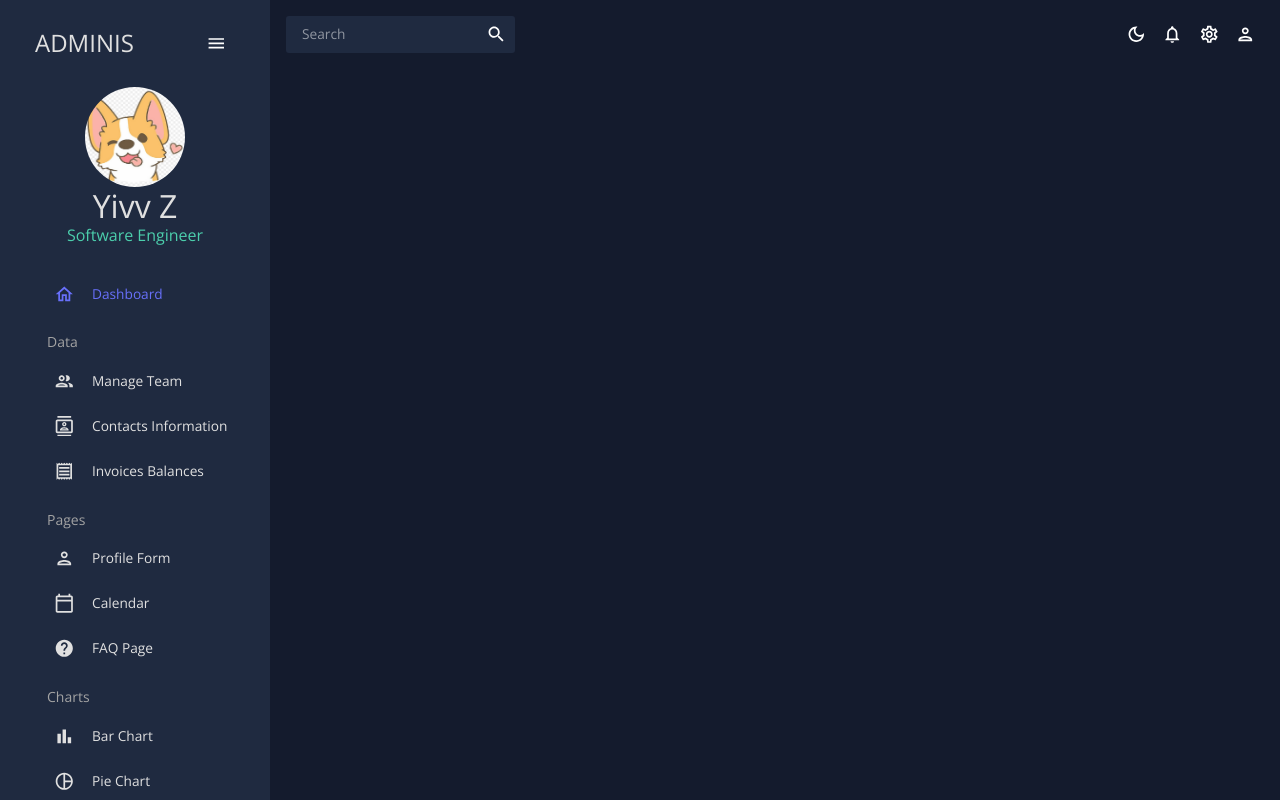
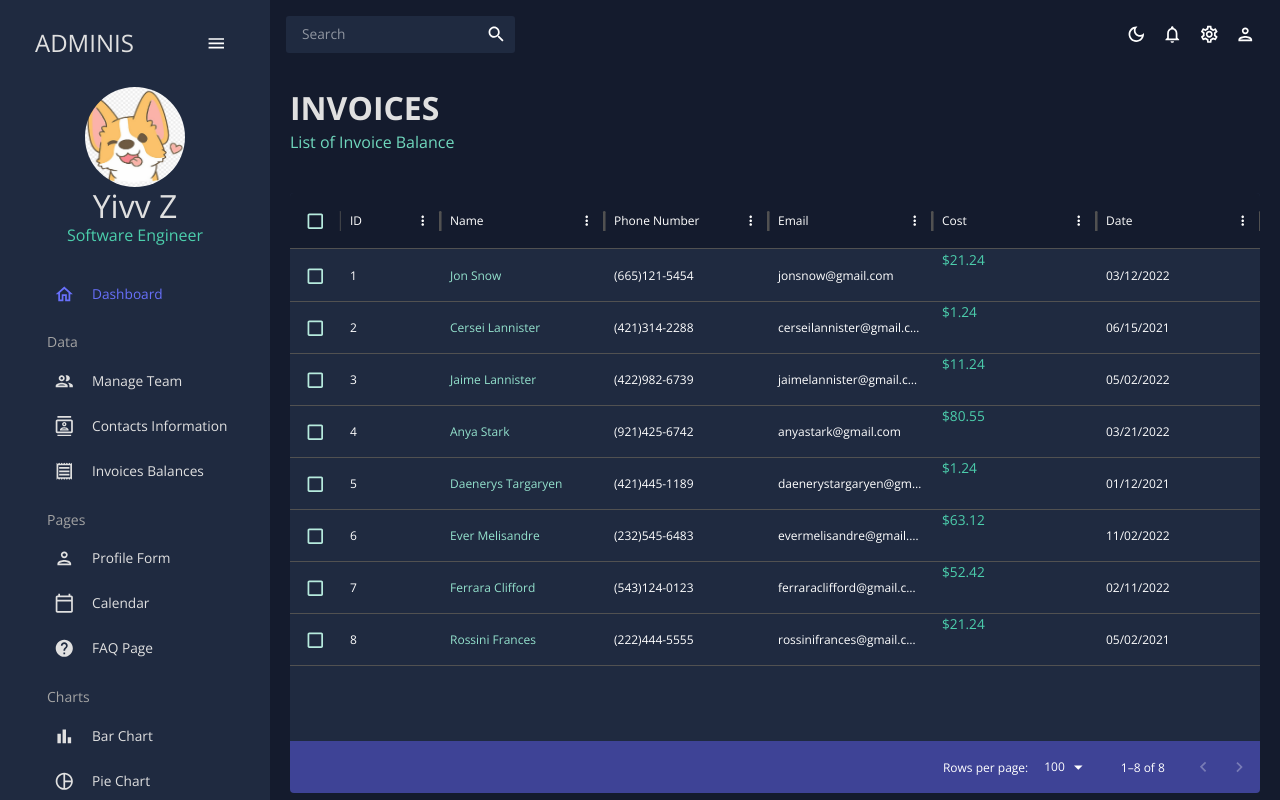
Before and after one commit to yivvm/Project-Dashboard, a React (Create React App) app: page /invoices in a window 1280 px wide. Built offline with nearby package versions, Linux system fonts and the light colour scheme.

Commit message:
create Invoices page

```diff
--- a/src/App.js
+++ b/src/App.js
@@ -6,7 +6,7 @@
 import Dashboard from "./scenes/dashboard";
 import Team from "./scenes/team";
 import Contacts from "./scenes/contacts";
-// import Invoices from "./scenes/invoices";
+import Invoices from "./scenes/invoices";
 // import Bar from "./scenes/bar";
 // import Form from "./scenes/form";
 // import Line from "./scenes/line";
@@ -30,7 +30,7 @@
               <Route path="/" element={<Dashboard />} />
               <Route path="/team" element={<Team />} />
               <Route path="/contacts" element={<Contacts />} />
-              {/* <Route path="/invoices" element={<Invoices />} /> */}
+              <Route path="/invoices" element={<Invoices />} />
               {/* <Route path="/bar" element={<Bar />} /> */}
               {/* <Route path="/form" element={<Form />} /> */}
               {/* <Route path="/line" element={<Line />} /> */}
--- /dev/null
+++ b/src/scenes/invoices/index.jsx
@@ -0,0 +1,87 @@
+import { Box, Typography, useTheme } from '@mui/material'
+import { DataGrid } from '@mui/x-data-grid'
+import { tokens } from '../../theme'
+import { mockDataInvoices } from '../../data/mockData'
+import Header from '../../components/Header'
+
+export default function Invoices() {
+    const theme = useTheme()
+    const colors = tokens(theme.palette.mode)
+
+    const columns = [
+        { field: "id", headerName: "ID"},
+        {
+            field: "name",
+            headerName: "Name",
+            flex: 1,
+            cellClassName: "name-column--cell",
+        },
+        {
+            field: "phone",
+            headerName: "Phone Number",
+            flex: 1,
+        },
+        {
+            field: "email",
+            headerName: "Email",
+            flex: 1,
+        },
+        {
+            field: "cost",
+            headerName: "Cost",
+            flex: 1,
+            renderCell: (params) => (
+                <Typography color={colors.greenAccent[500]}>
+                    ${params.row.cost}
+                </Typography>
+            )
+        },
+        {
+            field: "date",
+            headerName: "Date",
+            flex: 1,
+        },
+    ]
+
+  return (
+    <Box m="20px">
+      <Header title="INVOICES" subtitle="List of Invoice Balance" />
+      <Box
+        m="40px 0 0 0"
+        height="75vh"
+        sx={{
+            "& .MuiDataGrid-root": {
+                border: "none"
+            },
+            "& .MuiDataGrid-cell": {
+                borderTop: "none",
+                borderBottom: "none"
+            },
+            "& .name-column--cell": {
+                color: colors.greenAccent[300]
+            },
+            "& .MuiDataGrid-columnHeaders": {
+                backgroundColor: colors.greenAccent[700],
+                borderBottom: "none"
+            },
+            "& .MuiDataGrid-virtualScroller": {
+                backgroundColor: colors.primary[400]
+            },
+            "& .MuiDataGrid-footerContainer": {
+                borderTop: "none",
+                backgroundColor: colors.blueAccent[700]
+            },
+            "& .MuiCheckbox-root": {
+                color: `${colors.greenAccent[200]} !important`,
+            }
+        }}
+      >
+        <DataGrid
+            checkboxSelection
+            rows={mockDataInvoices}
+            columns={columns}
+        />
+      </Box>
+    </Box>
+  )
+}
```
